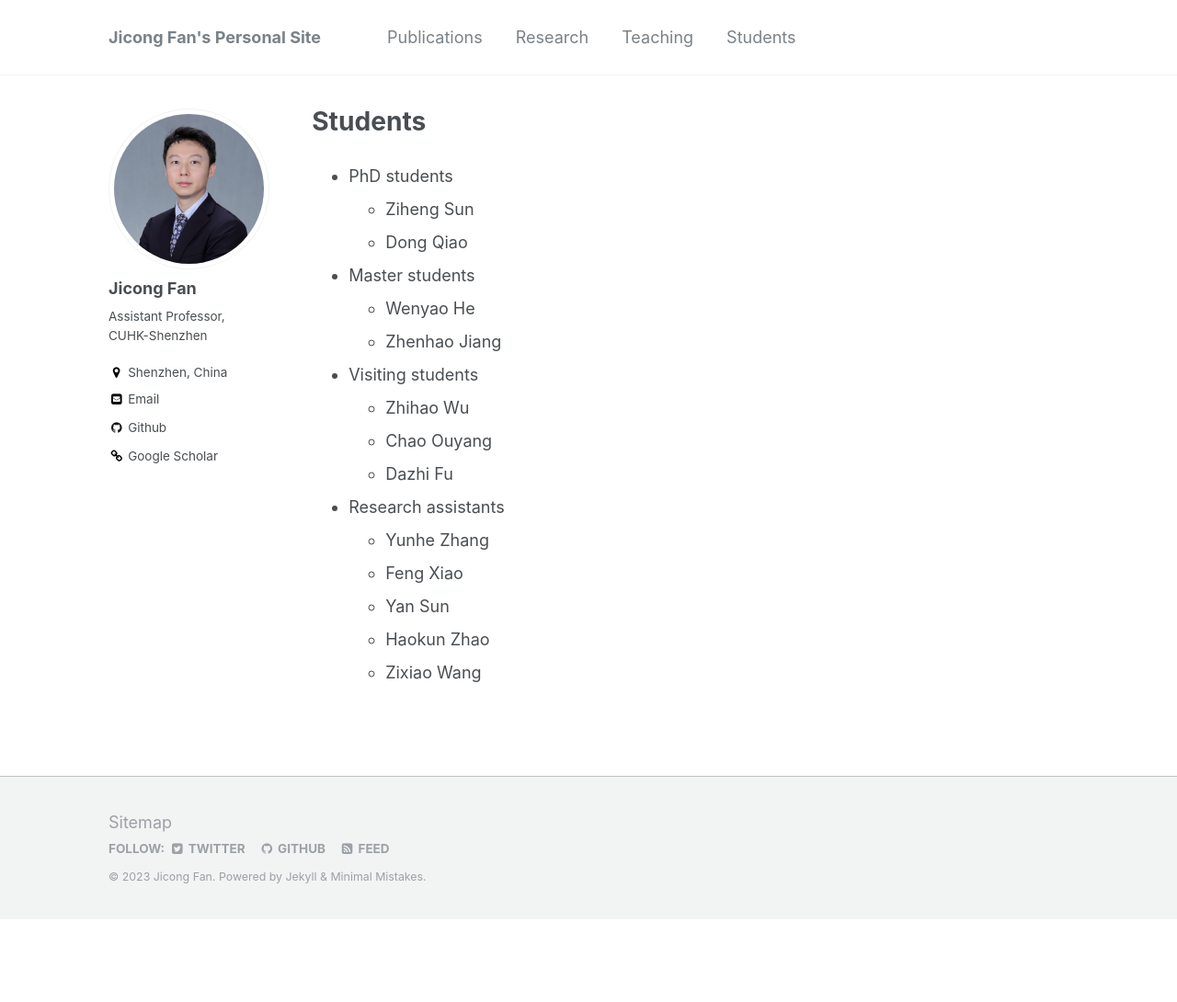
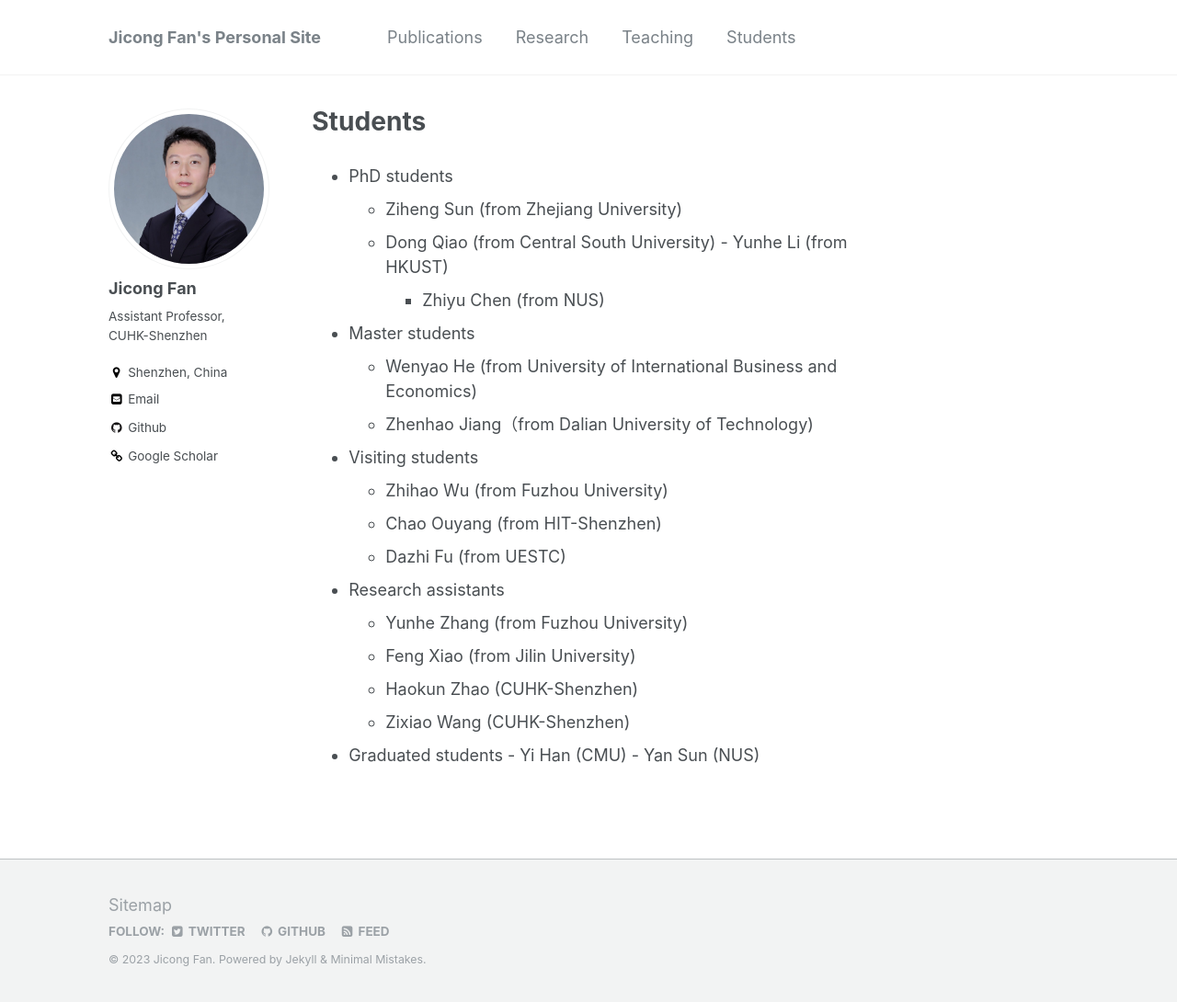
Before and after one commit to jicongfan/jicongfan.github.io, a Jekyll site: the page built from _pages/students.md, in a window 1280 px wide and 1090 px high. Shown: the whole window at 92% size. Built offline with Jekyll 4.4.1, drawn with Linux system fonts in a browser that asks for light colours.

Commit message:
Update students.md

```diff
--- a/_pages/students.md
+++ b/_pages/students.md
@@ -5,21 +5,26 @@ author_profile: true
 ---
 
 - PhD students
-	- Ziheng Sun
-	- Dong Qiao
+	- Ziheng Sun (from Zhejiang University)
+	- Dong Qiao (from Central South University)
+ 	- Yunhe Li (from HKUST)
+  	- Zhiyu Chen (from NUS)
 
 - Master students
-	- Wenyao He
-	- Zhenhao Jiang
+	- Wenyao He (from University of International Business and Economics)
+	- Zhenhao Jiang（from Dalian University of Technology)
 
 - Visiting students
-	- Zhihao Wu
-	- Chao Ouyang
-	- Dazhi Fu
+	- Zhihao Wu (from Fuzhou University)
+	- Chao Ouyang (from HIT-Shenzhen)
+	- Dazhi Fu (from UESTC)
 
 - Research assistants
-	- Yunhe Zhang
-	- Feng Xiao
-	- Yan Sun
-	- Haokun Zhao
-	- Zixiao Wang
+	- Yunhe Zhang (from Fuzhou University)
+	- Feng Xiao (from Jilin University)
+	- Haokun Zhao (CUHK-Shenzhen)
+	- Zixiao Wang (CUHK-Shenzhen)
+
+- Graduated students
+  	- Yi Han (CMU)
+  	- Yan Sun (NUS)
```
